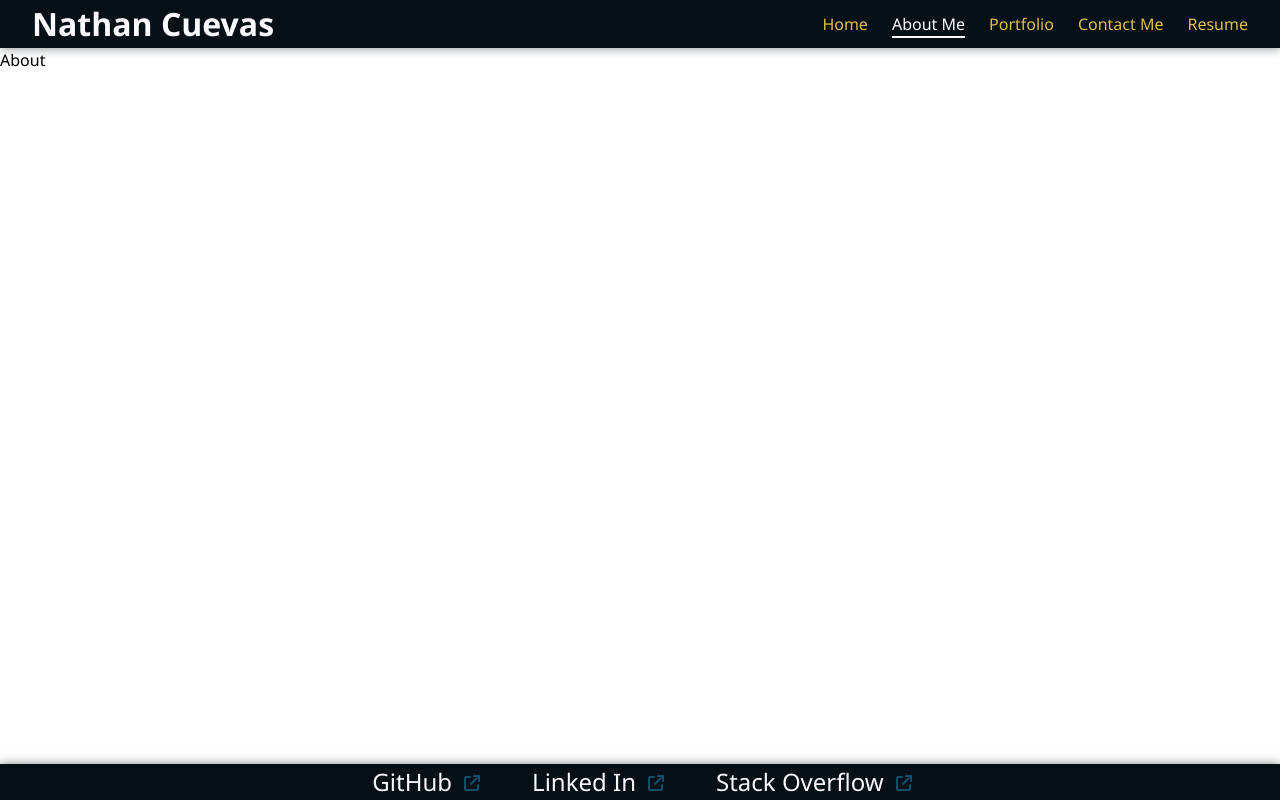
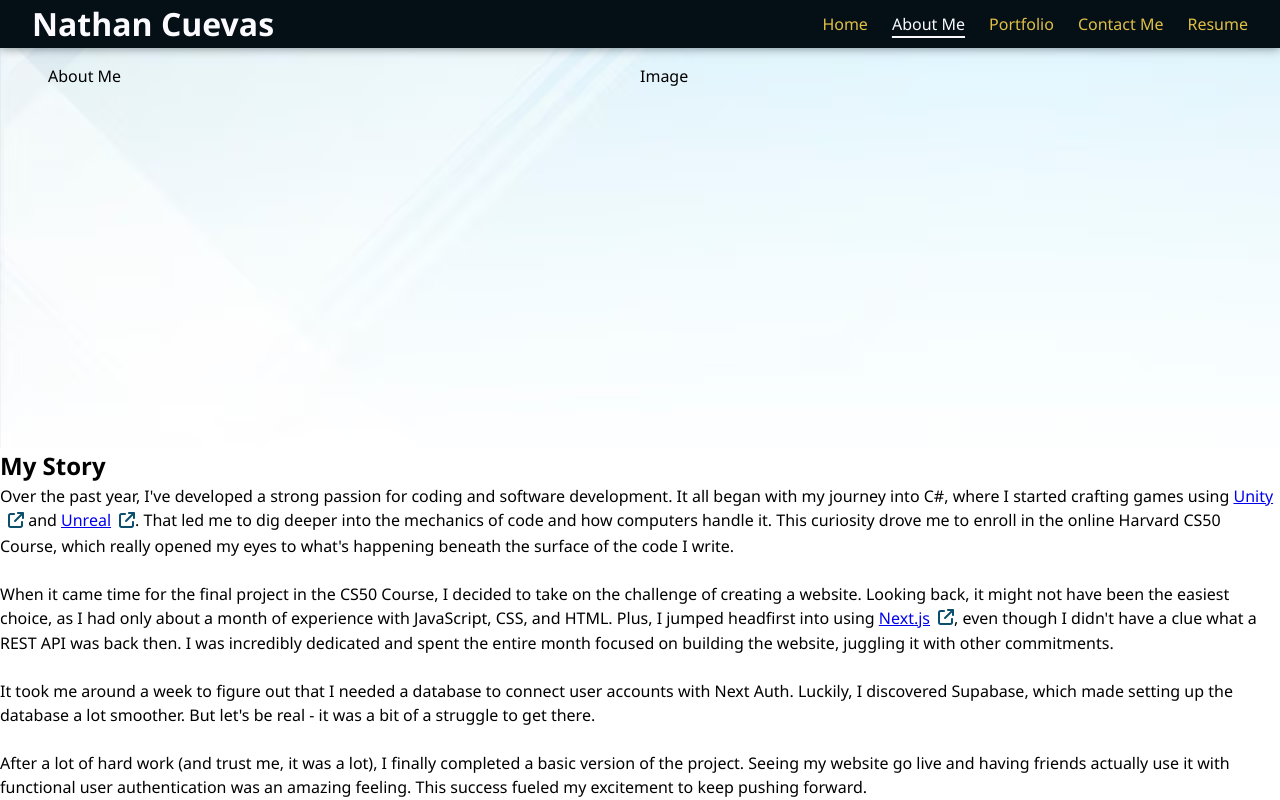
Before and after one commit to NateAyye/react-portfolio, a React (Create React App) app: page / in a window 1280 px wide. Both pictures are taken after a click on the button "About Me". Shown: the top 800 px of the page. Built offline with nearby package versions, Linux system fonts and the light colour scheme; a web font is replaced by a local one.

Commit message:
Merged the about page and the home page into one

```diff
--- a/src/App.js
+++ b/src/App.js
@@ -1,14 +1,14 @@
 import { useEffect, useState } from "react";
 import Footer from "./components/Footer";
 import Header from "./components/Header";
-import About from "./pages/About";
 import Contact from "./pages/Contact";
-import Home from "./pages/Home";
 import Portfolio from "./pages/Portfolio";
 import Resume from "./pages/Resume";
+import AboutMe from "./pages/AboutMe";
+import { LINKS } from "./config/constants";
 
 function App() {
-  const [currentPage, setCurrentPage] = useState('Home');
+  const [currentPage, setCurrentPage] = useState(LINKS[0]);
 
   useEffect(() => {
     const currentPage = localStorage.getItem('currentPage');
@@ -21,8 +21,7 @@ function App() {
     <div className="App">
       <Header currentPage={currentPage} setCurrentPage={setCurrentPage} />
       <main>
-        {currentPage === 'Home' && <Home />}
-        {currentPage === 'About Me' && <About />}
+        {currentPage === 'About Me' && <AboutMe />}
         {currentPage === 'Portfolio' && <Portfolio />}
         {currentPage === 'Contact Me' && <Contact />}
         {currentPage === 'Resume' && <Resume />}
--- a/src/pages/About.js
+++ /dev/null
@@ -1,9 +0,0 @@
-function About() {
-  return (
-    <section id='main'>
-      About
-    </section>
-  )
-}
-
-export default About;
--- /dev/null
+++ b/src/pages/AboutMe.js
@@ -0,0 +1,31 @@
+import Hero from "../components/Hero";
+
+function AboutMe() {
+  return (
+    <>
+      <Hero />
+      <section id='main'>
+        <section>
+          <h2>My Story</h2>
+          <p>Over the past year, I've developed a strong passion for coding and software development. It all began with my journey into C#, where I started crafting games using <a href="https://unity.com/" rel="noreferrer" target="_blank">Unity</a> and <a href="https://www.unrealengine.com/en-US" target="_blank" rel='noreferrer'>Unreal</a>. That led me to dig deeper into the mechanics of code and how computers handle it. This curiosity drove me to enroll in the online Harvard CS50 Course, which really opened my eyes to what's happening beneath the surface of the code I write.</p>
+          <br />
+          <p>When it came time for the final project in the CS50 Course, I decided to take on the challenge of creating a website. Looking back, it might not have been the easiest choice, as I had only about a month of experience with JavaScript, CSS, and HTML. Plus, I jumped headfirst into using <a target="_blank" rel="noreferrer" href="https://nextjs.org/">Next.js</a>, even though I didn't have a clue what a REST API was back then. I was incredibly dedicated and spent the entire month focused on building the website, juggling it with other commitments.</p>
+          <br />
+          <p>It took me around a week to figure out that I needed a database to connect user accounts with Next Auth. Luckily, I discovered Supabase, which made setting up the database a lot smoother. But let's be real - it was a bit of a struggle to get there.</p>
+          <br />
+          <p>After a lot of hard work (and trust me, it was a lot), I finally completed a basic version of the project. Seeing my website go live and having friends actually use it with functional user authentication was an amazing feeling. This success fueled my excitement to keep pushing forward.</p>
+          <br />
+          <p>However, I found myself at a crossroads. I wasn't sure where to go next in my coding journey. I turned to YouTube and found some fantastic content creators like Dave Gray, Web Dev Mastery, Clément Mihailescu, and Codevolution. Udemy had some great courses too. But even with these resources, I felt there was more to explore.</p>
+          <br />
+          <p>I started looking into job opportunities in the field and noticed a mix. Some positions required a ton of experience or a degree, while others were open to people with bootcamp experience. I wasn't sure where I stood in relation to bootcamp grads.</p>
+          <br />
+          <p>So, I embarked on a quest to find the right bootcamp for me. After weighing my options for both local and online programs, I settled on the UC Davis Coding Bootcamp. The six-month online format fit perfectly with my work and life schedule, so I decided to dive in.</p>
+          <br />
+          <p>And now, here I am, wrapping up the bootcamp experience. I've absorbed a wealth of knowledge, even though I'll admit that I didn't catch every detail. What I do know is that I understand websites on a much deeper level than I did five months ago. I'm genuinely excited to see where this bootcamp will take me in my coding journey.</p>
+        </section>
+      </section>
+    </>
+  );
+}
+
+export default AboutMe;
--- a/src/pages/Home.js
+++ /dev/null
@@ -1,14 +0,0 @@
-import Hero from "../components/Hero";
-
-function Home() {
-  return (
-    <>
-      <Hero />
-      <section id='main'>
-        Home
-      </section>
-    </>
-  );
-}
-
-export default Home;
```
